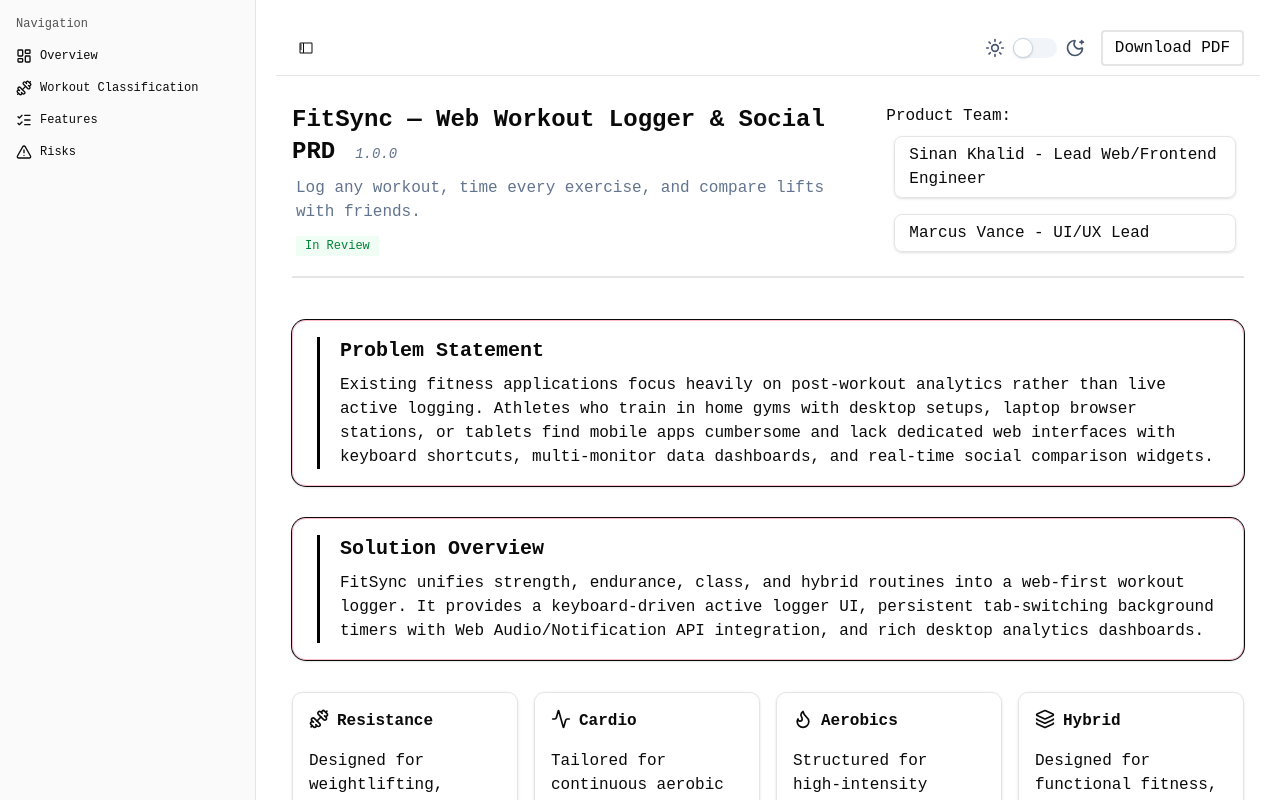
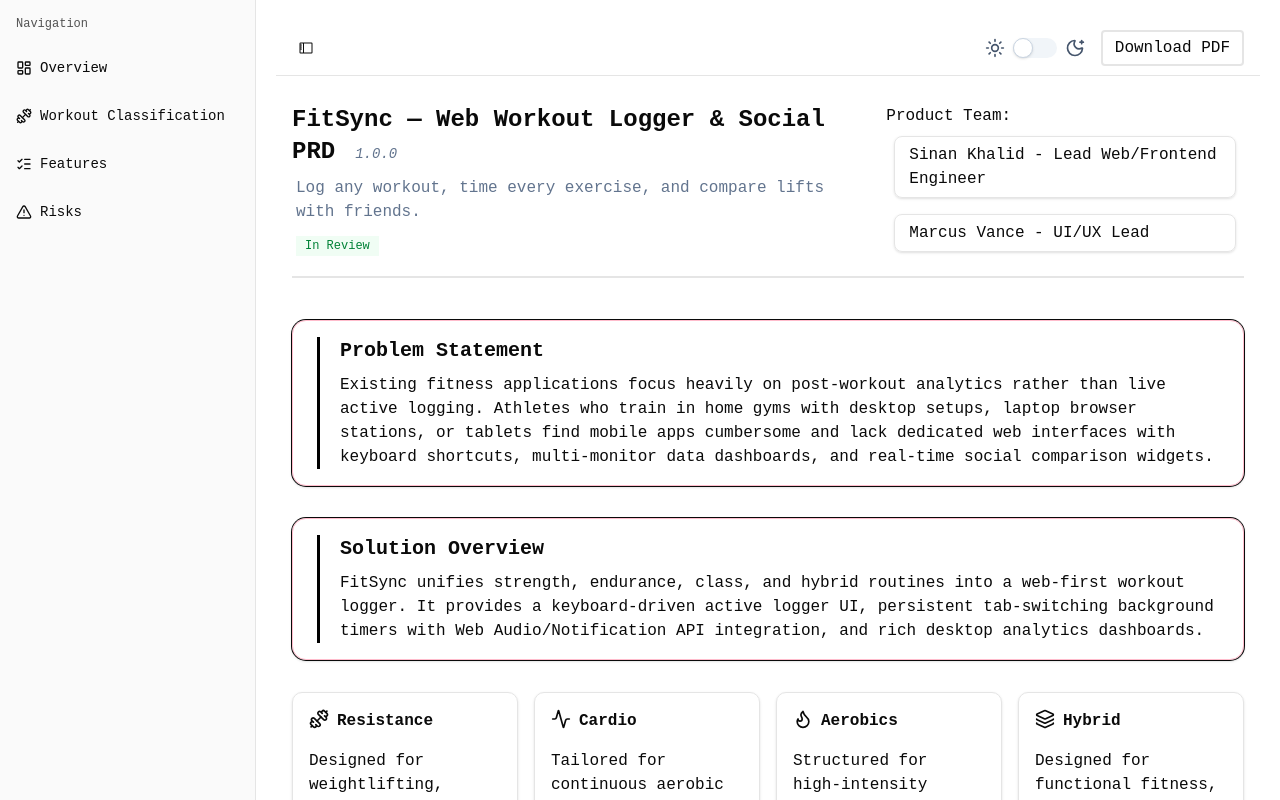
Before and after one commit to Sinankh20/my-project, a React (Vite) app: page / in a window 1280 px wide. Shown: the top 800 px of the page. Built offline with nearby package versions, Linux system fonts and the light colour scheme.

Commit message:
sidebar content margins and text size improvement

```diff
--- a/src/components/app-sidebar.jsx
+++ b/src/components/app-sidebar.jsx
@@ -35,7 +35,7 @@ export function AppSidebar() {
           <SidebarGroupContent>
             <SidebarMenu>
               {items.map((item) => (
-                <SidebarMenuItem key={item.title}>
+                <SidebarMenuItem className="mt-3 mb-3 sm:mb-1" key={item.title}>
                   <SidebarMenuButton asChild>
                     <a href={item.url}>
                       <item.icon />
--- a/src/components/ui/sidebar.jsx
+++ b/src/components/ui/sidebar.jsx
@@ -477,7 +477,7 @@ const sidebarMenuButtonVariants = cva(
           "bg-background shadow-[0_0_0_1px_var(--sidebar-border)] hover:bg-sidebar-accent hover:text-sidebar-accent-foreground hover:shadow-[0_0_0_1px_var(--sidebar-accent)]",
       },
       size: {
-        default: "h-8 text-xs",
+        default: "h-8 text-lg sm:text-sm",
         sm: "h-7 text-xs",
         lg: "h-12 text-xs group-data-[collapsible=icon]:p-0!",
       },
```
